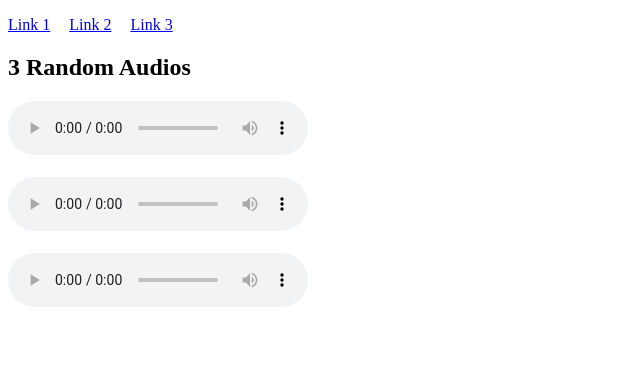
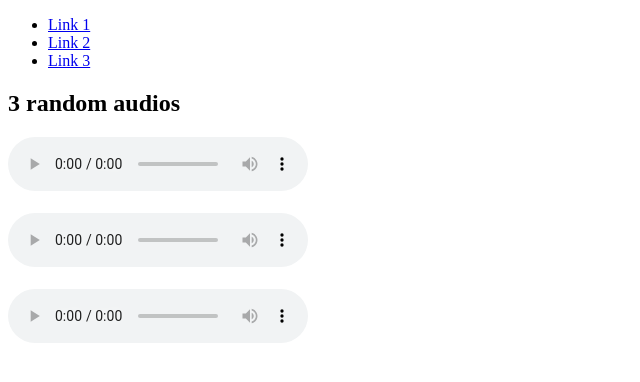
Before and after one commit to acciojob/semantic-navbar-and-audios-KaviShalinist, a website: page main.html in a window 1280 px wide. Shown: the whole page, without its empty margins (0-640 px from the left). Drawn offline with Linux system fonts and the light colour scheme.

Commit message:
created a submission

```diff
--- a/main.html
+++ b/main.html
@@ -4,18 +4,6 @@
     <meta charset="UTF-8">
     <meta name="viewport" content="width=device-width, initial-scale=1.0">
     <title>Navbar and Audio Section</title>
-    <style>
-        /* Optional styling to ensure everything looks neat */
-        nav ul {
-            list-style-type: none;  /* Removes bullets from the list */
-            padding: 0;
-        }
-
-        nav ul li {
-            display: inline;  /* Places links horizontally */
-            margin-right: 15px;
-        }
-    </style>
 </head>
 <body>
 
@@ -30,7 +18,7 @@
 
     <!-- Part 2: Audio Section -->
     <section>
-        <h2>3 Random Audios</h2>
+        <h2>3 random audios</h2>
         <audio controls>
             <source src="http://commondatastorage.googleapis.com/codeskulptor-demos/DDR_assets/Kangaroo_MusiQue_-_The_Neverwritten_Role_Playing_Game.mp3" type="audio/mpeg">
             Your browser does not support the audio element.
```
